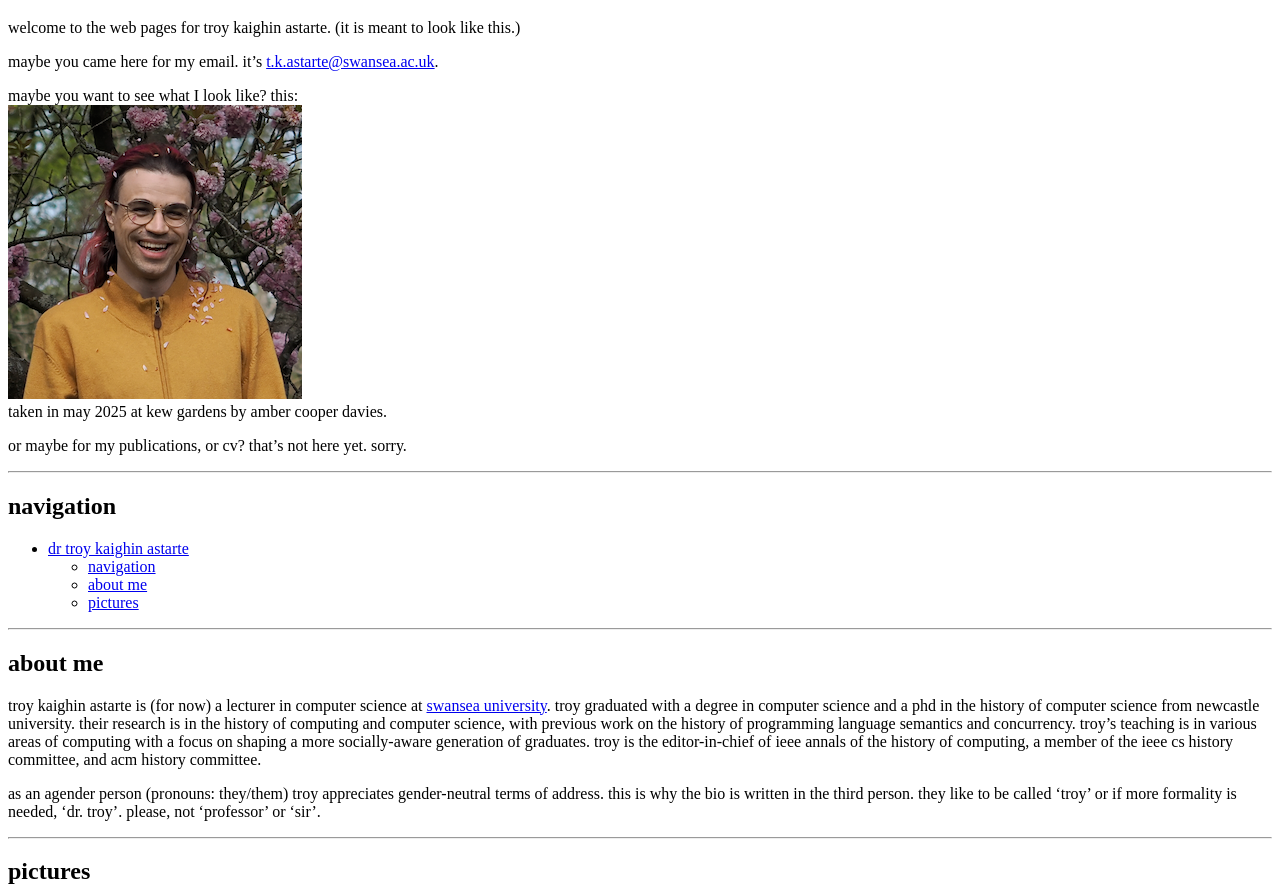
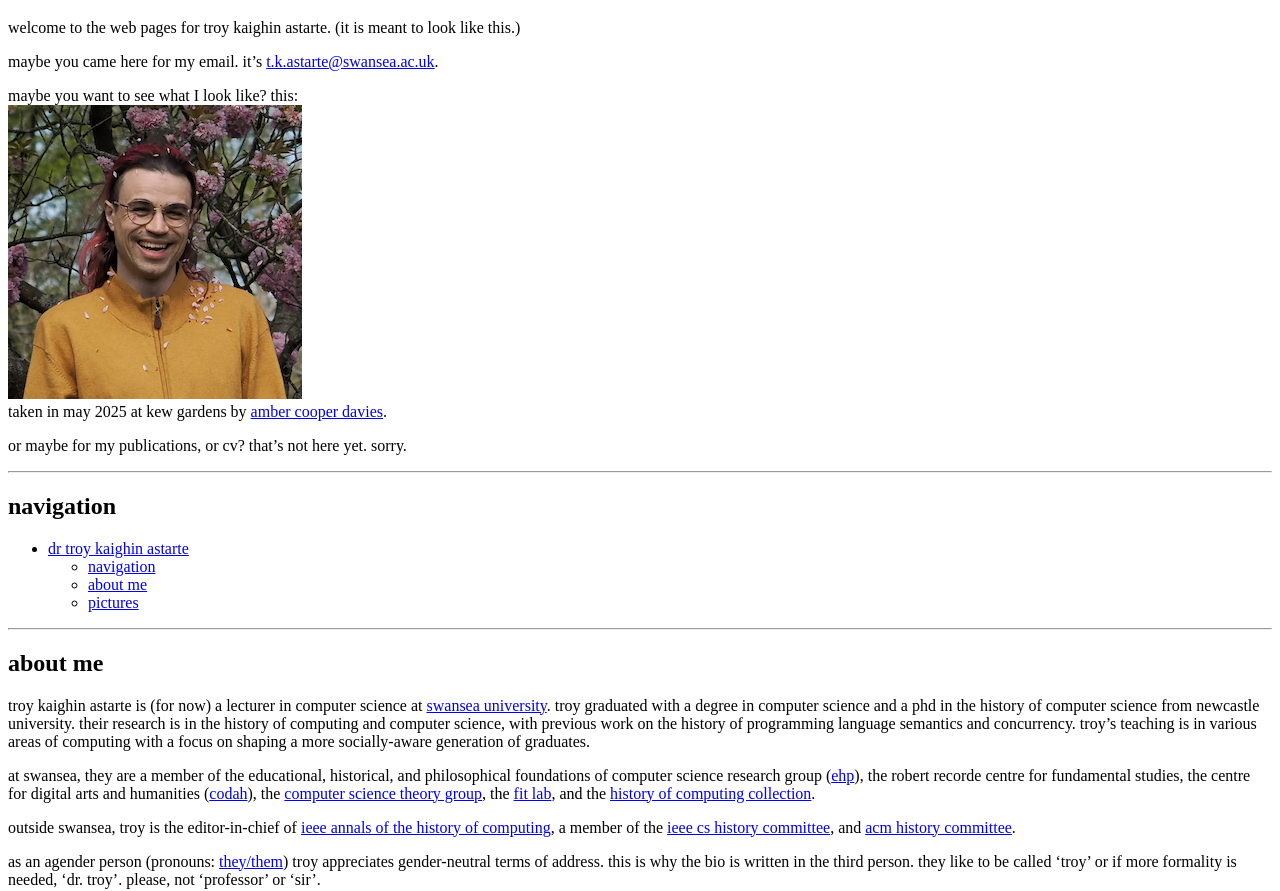
Before and after one commit to Tastarte/Tastarte.github.io, a plain HTML site: page index.html in a window 1280 px wide. Shown: the part 61-952 px from the top of the page. Drawn offline with Linux system fonts and the light colour scheme.

Commit message:
amber's url

```diff
--- a/index.html
+++ b/index.html
@@ -21,7 +21,9 @@
     title="you thought! you thought?! gotcha!"><img
     src="res/img/TKA-25.png" title="click for larger"
     alt="a person (troy) with pink hair and glasses smiles as pink petals fall from the cherry tree above across their face and onto their mustard-coloured cardigan" /></a><br />
-    taken in may 2025 at kew gardens by amber cooper davies.</p>
+    taken in may 2025 at kew gardens by <a
+    href="https://ambercooperdavies.com/"
+    title="she&#39;s an illustrator">amber cooper davies</a>.</p>
     <p>or maybe for my publications, or cv? that’s not here yet.
     sorry.</p>
     <hr />
@@ -44,10 +46,30 @@
     with previous work on the history of programming language semantics
     and concurrency. troy’s teaching is in various areas of computing
     with a focus on shaping a more socially-aware generation of
-    graduates. troy is the editor-in-chief of ieee annals of the history
-    of computing, a member of the ieee cs history committee, and acm
-    history committee.</p>
-    <p>as an agender person (pronouns: they/them) troy appreciates
+    graduates.</p>
+    <p>at swansea, they are a member of the educational, historical, and
+    philosophical foundations of computer science research group (<a
+    href="https://www.swansea.ac.uk/compsci/research-and-impact/educational-historical-philosophical-foundations/"
+    title="ehp research group page">ehp</a>), the robert recorde centre
+    for fundamental studies, the centre for digital arts and humanities
+    (<a href="https://codah.swansea.ac.uk/"
+    title="codah web pages">codah</a>), the <a
+    href="https://swansea-theory.github.io/"
+    title="theory group web pages">computer science theory group</a>,
+    the <a href="http://fitlab.eu" title="fit lab web page">fit lab</a>,
+    and the <a href="http://hocc.swansea.ac.uk"
+    title="history of computing collection pages">history of computing
+    collection</a>.</p>
+    <p>outside swansea, troy is the editor-in-chief of <a
+    href="http://computer.org/annals" title="annals">ieee annals of the
+    history of computing</a>, a member of the <a
+    href="https://www.computer.org/volunteering/boards-and-committees/history"
+    title="ieee cs history">ieee cs history committee</a>, and <a
+    href="http://history.acm.org" title="acm history committee">acm
+    history committee</a>.</p>
+    <p>as an agender person (pronouns: <a
+    href="https://pronouns.alysbrooks.com/they/.../themself"
+    title="pronoun use guide">they/them</a>) troy appreciates
     gender-neutral terms of address. this is why the bio is written in
     the third person. they like to be called ‘troy’ or if more formality
     is needed, ‘dr. troy’. please, not ‘professor’ or ‘sir’.</p>
```
Also changed, not shown: 1 other file.
